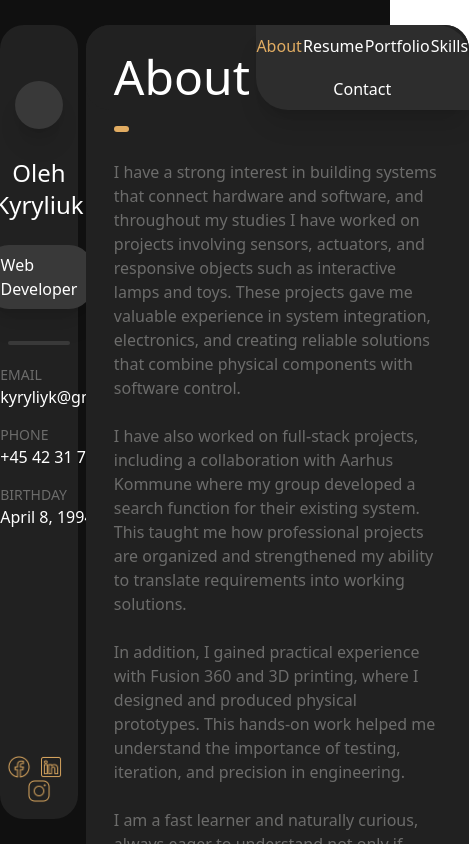
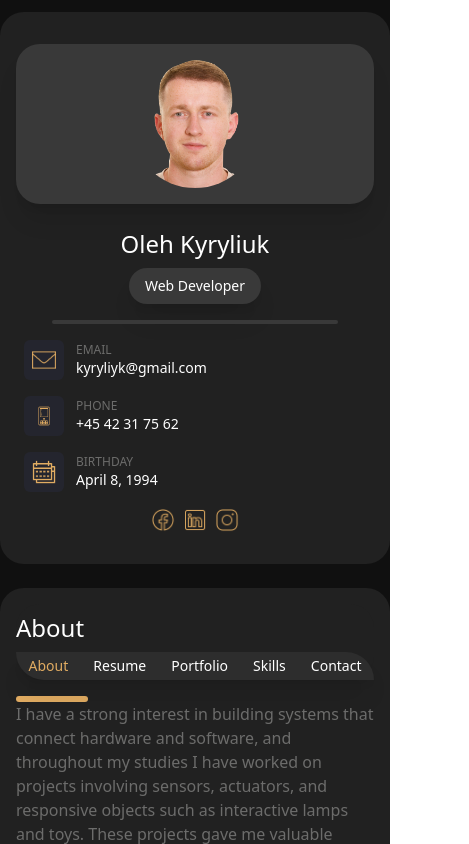
Before and after one commit to oleh080494/olehkyryliuk, a React (Vite) app in the folder client/: page / in a window 390 px wide. Shown: the top 844 px of the page, 469 px wide, since content can reach past the window. Built offline with nearby package versions, Linux system fonts and the light colour scheme; no server answers.

Commit message:
Phone view

```diff
--- a/client/src/App.jsx
+++ b/client/src/App.jsx
@@ -5,17 +5,10 @@ import Portfolio from "./subsections/portfolio.jsx";
 import Projects from "./subsections/projects.jsx";
 import Contact from "./subsections/contact.jsx";
 
-
-
 function App() {
     const [number, setNumber] = useState(0);
     const [backendData, setBackendData] = useState({});
     const [active, setActive] = useState("about");
-    const [subsectionHeader, setSubsectionHeader] = useState("About");
-
-    function increment() {
-        setNumber((prev) => prev + 1);
-    }
 
     function renderSection() {
         switch (active) {
@@ -38,165 +31,101 @@ function App() {
         about: "About",
         resume: "Resume",
         portfolio: "Portfolio",
-        projects: "Projects",
+        projects: "Skills",
         contact: "Contact"
     };
 
-
     useEffect(() => {
-        //for development fetch("/api")
-        //for production
-        //const apiUrl = import.meta.env.VITE_API_URL || "";
-        //fetch(`${apiUrl}/api`).then(
-        fetch("/api").then(
-            res => res.json()
-        ).then(data => {
-            console.log(data);
-            setBackendData(data);
-        })
+        fetch("/api")
+            .then(res => res.json())
+            .then(data => {
+                console.log(data);
+                setBackendData(data);
+            });
     }, []);
 
     return (
-        <>
-            <div className="h-screen-auto bg-[#101010] flex flex-row">
-                <div className="flex flex-col w-[20vw] h-[94vh]   mt-[3vh] mb-[3vh] items-center justify-center bg-[#212121] rounded-3xl">
-                    <div className="ml-14 mb-7 mr-14 mt-14 flex-wrap  bg-[#393939] rounded-3xl shadow-xl">
-                        <img className="m-0 p-6 object-contain" src="/oleh_photo.png" alt="oleh photo" />
+        <div className="min-h-screen bg-[#101010] flex flex-col md:flex-row">
+            {/* Sidebar */}
+            <div className="flex flex-col w-full md:w-[20vw] h-auto md:h-[94vh] mt-3 mb-3 items-center justify-start md:justify-center bg-[#212121] rounded-3xl p-4 md:p-0">
+                <div className="ml-0 md:ml-14 mb-4 mt-4 w-full md:w-auto flex justify-center bg-[#393939] rounded-3xl shadow-xl p-4">
+                    <img
+                        className="object-contain w-32 h-32 md:w-auto md:h-auto rounded-full"
+                        src="/oleh_photo.png"
+                        alt="oleh photo"
+                    />
+                </div>
+                <div className="text-white text-2xl sm:text-3xl md:text-4xl lg:text-5xl font-sans text-center mt-2">Oleh Kyryliuk</div>
+                <div className="flex justify-center mt-2 md:mt-6">
+                    <div className="bg-[#393939] rounded-3xl px-4 py-2 shadow-xl">
+                        <h3 className="text-white text-sm sm:text-base md:text-lg">Web Developer</h3>
                     </div>
-                    <div className="text-white text-2xl sm:text-3xl md:text-4xl lg:text-5xl font-sans text-center">Oleh Kyryliuk</div>
-                    <div className="flex justify-center">
-                        <div className=" bg-[#393939] mt-6 rounded-3xl inline-block px-4 py-2 shadow-xl">
-                            <h3 className="text-[#FFFFFF]">Web Developer</h3>
-                        </div>
-                    </div>
+                </div>
 
-                    <div className="mt-8 mr-4 ml-4 bg-[#393939] h-1 w-4/5 rounded-2xl"></div>
+                <div className="mt-4 md:mt-8 w-4/5 bg-[#393939] h-1 rounded-2xl"></div>
 
-                    <div className="flex flex-col space-y-4 ml-4 mt-5">
-
-                        <div className="flex items-center">
+                <div className="flex flex-col space-y-4 mt-4 md:mt-5 w-full">
+                    {/* Contact info */}
+                    {[
+                        { icon: "/email.png", label: "EMAIL", value: "kyryliyk@gmail.com" },
+                        { icon: "/mobile.png", label: "PHONE", value: "+45 42 31 75 62" },
+                        { icon: "/calender.png", label: "BIRTHDAY", value: "April 8, 1994" }
+                    ].map((info, idx) => (
+                        <div key={idx} className="flex items-center px-2 md:px-4">
                             <div className="h-10 w-10 flex items-center justify-center rounded-md bg-[#24252e]">
-                                <img className="h-6 w-6 object-contain" src="/email.png" alt="email" />
+                                <img className="h-6 w-6 object-contain" src={info.icon} alt={info.label} />
                             </div>
-                            <div className="flex flex-col ml-4">
-                                <div className="text-[#6c6c6b] text-sm">EMAIL</div>
-                                <div className="text-[#FFFFFF] text-base">kyryliyk@gmail.com</div>
+                            <div className="flex flex-col ml-3">
+                                <div className="text-[#6c6c6b] text-xs sm:text-sm">{info.label}</div>
+                                <div className="text-white text-sm sm:text-base">{info.value}</div>
                             </div>
                         </div>
+                    ))}
+                </div>
 
+                <div className="flex flex-row flex-wrap space-x-2 justify-center mt-4 md:mt-auto mb-4">
+                    {[
+                        { link: "https://www.facebook.com/share/17FZWXjmhM/?mibextid=wwXIfr", icon: "/facebook.png", title: "Facebook" },
+                        { link: "https://www.linkedin.com/in/oleh-kyryliuk/", icon: "/linkedin.png", title: "LinkedIn" },
+                        { link: "https://www.instagram.com/kyryliuk.oleh/?igsh=MTlzNG11M2YxczA%3D&utm_source=qr#", icon: "/instagram.png", title: "Instagram" }
+                    ].map((social, idx) => (
+                        <a key={idx} href={social.link} target="_blank" rel="noopener noreferrer" title={`Visit my ${social.title}`}>
+                            <img className="h-6 w-6 cursor-pointer" src={social.icon} alt={social.title} />
+                        </a>
+                    ))}
+                </div>
+            </div>
 
-                        <div className="flex items-center">
-                            <div className="h-10 w-10 flex items-center justify-center rounded-md bg-[#24252e]">
-                                <img className="h-6 w-6 object-contain" src="/mobile.png" alt="phone" />
-                            </div>
-                            <div className="flex flex-col ml-4">
-                                <div className="text-[#6c6c6b] text-sm">PHONE</div>
-                                <div className="text-[#FFFFFF] text-base">+45 42 31 75 62</div>
-                            </div>
-                        </div>
-
-
-                        <div className="flex items-center">
-                            <div className="h-10 w-10 flex items-center justify-center rounded-md bg-[#24252e]">
-                                <img className="h-6 w-6 object-contain" src="/calender.png" alt="birthday" />
-                            </div>
-                            <div className="flex flex-col ml-4">
-                                <div className="text-[#6c6c6b] text-sm">BIRTHDAY</div>
-                                <div className="text-[#FFFFFF] text-base">April 8, 1994</div>
-                            </div>
-                        </div>
-                    </div>
-
-                    <div className="flex flex-row flex-wrap space-x-2 justify-center mt-auto mb-4">
-                        <a
-                            href="https://www.facebook.com/share/17FZWXjmhM/?mibextid=wwXIfr"
-                            target="_blank"
-                            rel="noopener noreferrer"
-                            title="Visit my Facebook"
-                        >
-                            <img className="h-6 w-6 cursor-pointer" src="/facebook.png" alt="facebook" />
-                        </a>
-                        <a
-                            href="https://www.linkedin.com/in/oleh-kyryliuk/"
-                            target="_blank"
-                            rel="noopener noreferrer"
-                            title="Visit my LinkedIn"
-                        >
-                            <img className="h-6 w-6 cursor-pointer" src="/linkedin.png" alt="linkedin" />
-                        </a>
-                        <a
-                            href="https://www.instagram.com/kyryliuk.oleh/?igsh=MTlzNG11M2YxczA%3D&utm_source=qr#"
-                            target="_blank"
-                            rel="noopener noreferrer"
-                            title="Visit my Instagram"
-                        >
-                            <img className="h-6 w-6 cursor-pointer" src="/instagram.png" alt="instagram" />
-                        </a>
-                    </div>
-
-                </div>
-                <div className="flex-1 h-auto mt-[3vh] mb-[3vh] ml-[2vw] bg-[#212121] rounded-3xl">
-                    <div className="flex flex-row h-[10vh] bg-[#212121] rounded-3xl">
-
-                        <div key={active} className="text-[#FFFFFF] w-2/5 mt-7 ml-7 text-5xl animate-fadeIn">{sectionHeaders[active]}</div>
-
-                        <div className="flex flex-row flex-wrap w-3/5 bg-[#2d2d2d] rounded-bl-4xl rounded-tr-4xl place-content-around items-center shadow-xl">
+            {/* Main content */}
+            <div className="flex-1 h-auto mt-3 mb-3 md:ml-2 bg-[#212121] rounded-3xl p-4 md:p-6">
+                {/* Header + Navigation */}
+                <div className="flex flex-col md:flex-row h-auto md:h-[10vh] bg-[#212121] rounded-3xl">
+                    <div key={active} className="text-white w-full md:w-2/5 mt-2 md:mt-7 text-2xl sm:text-3xl md:text-5xl animate-fadeIn">{sectionHeaders[active]}</div>
+                    <div className="flex flex-row flex-wrap w-full md:w-3/5 bg-[#2d2d2d] rounded-bl-4xl rounded-tr-4xl place-content-around items-center shadow-xl mt-2 md:mt-0">
+                        {["about", "resume", "portfolio", "projects", "contact"].map((sec, idx) => (
                             <div
-                                id="about"
-                                onClick={() => setActive("about")}
-                                className={`animate-fadeIn-section cursor-pointer ${
-                                    active === "about" ? "text-[#E1AC62]" : "text-white"
+                                key={idx}
+                                onClick={() => setActive(sec)}
+                                className={`cursor-pointer px-2 py-1 md:px-4 md:py-2 text-sm sm:text-base md:text-lg ${
+                                    active === sec ? "text-[#E1AC62]" : "text-white"
                                 }`}
                             >
-                                About
+                                {sec === "projects" ? "Skills" : sec.charAt(0).toUpperCase() + sec.slice(1)}
                             </div>
-                            <div
-                                id="resume"
-                                onClick={() => setActive("resume")}
-                                className={`cursor-pointer ${
-                                    active === "resume" ? "text-[#E1AC62]" : "text-white"
-                                }`}
-                            >
-                                Resume
-                            </div>
-                            <div
-                                id="portfolio"
-                                onClick={() => setActive("portfolio")}
-                                className={`cursor-pointer ${
-                                    active === "portfolio" ? "text-[#E1AC62]" : "text-white"
-                                }`}
-                            >
-                                Portfolio
-                            </div>
-                            <div
-                                id="projects"
-                                onClick={() => setActive("projects")}
-                                className={`cursor-pointer ${
-                                    active === "projects" ? "text-[#E1AC62]" : "text-white"
-                                }`}
-                            >
-                                Skills
-                            </div>
-                            <div
-                                id="contact"
-                                onClick={() => setActive("contact")}
-                                className={`cursor-pointer ${
-                                    active === "contact" ? "text-[#E1AC62]" : "text-white"
-                                }`}
-                            >
-                                Contact
-                            </div>
-                        </div>
+                        ))}
                     </div>
-                    <div className="bg-[#E1AC62] h-1.5 w-[4vw] rounded-2xl ml-7 mt-4"></div>
-                    <div id="subsections" className="m-7">
-                        <div key={active} className="animate-fadeIn">
-                            {renderSection()}
-                        </div>
+                </div>
+
+                <div className="bg-[#E1AC62] h-1.5 w-[20%] md:w-[4vw] rounded-2xl mt-4 md:mt-4 ml-0 md:ml-7"></div>
+
+                {/* Subsection content */}
+                <div id="subsections" className="m-0 md:m-7">
+                    <div key={active} className="animate-fadeIn">
+                        {renderSection()}
                     </div>
                 </div>
             </div>
-        </>
+        </div>
     );
 }
 
--- a/client/src/subsections/portfolio.jsx
+++ b/client/src/subsections/portfolio.jsx
@@ -1,4 +1,4 @@
-import React, {act, useState} from 'react'
+import React, { useState } from 'react';
 
 function Portfolio() {
     const [activeTab, setActiveTab] = useState("Hardware");
@@ -9,104 +9,50 @@ function Portfolio() {
         {id:3, category: "Hardware", alt: "interactive lamp", img: "/interactive_lamp.png", link: "https://drive.google.com/file/d/1cwS4NTWL1y6UdeUrmgpy0Q85i6eL37wU/view?usp=drive_link"},
         {id:4, category: "Software", alt: "aarhus kommune", img: "/aarhus_kommune.png", link: "https://drive.google.com/file/d/1pt7lDjj0Ujz1Ey8RvTM8dxw1dq-VnZ_x/view?usp=drive_link"},
         {id:5, category: "Software", alt: "website portfolio", img: "/website_portfolio.png", link: "https://olehkyryliuk.com/"},
+    ];
 
-    ]
+    const filteredProjects = activeTab === "All" ? projects : projects.filter(p => p.category === activeTab);
+
     return (
-        <>
-            <div className="flex flex-row gap-8">
+        <div className="p-4">
+            {/* Tabs */}
+            <div className="flex flex-row gap-4 justify-center mb-6">
+                {["All", "Hardware", "Software"].map(tab => (
                     <div
-                    id="all"
-                    onClick={()=>setActiveTab("All")}
-                    className={`animate-fadeIn ${activeTab === "All" ? "text-[#E1AC62]" : "text-white"} cursor-pointer`}
+                        key={tab}
+                        onClick={() => setActiveTab(tab)}
+                        className={`cursor-pointer px-3 py-1 rounded-md transition-colors duration-200 ${
+                            activeTab === tab ? "text-[#E1AC62] bg-[#2d2d2d]" : "text-white hover:text-[#E1AC62]"
+                        }`}
                     >
-                    All
+                        {tab}
+                    </div>
+                ))}
             </div>
 
-                <div
-                    id="hardware"
-                    onClick={()=>setActiveTab("Hardware")}
-                    className={`animate-fadeIn ${activeTab === "Hardware" ? "text-[#E1AC62]" : "text-white"} cursor-pointer`}
-                >
-                    Hardware
-                </div>
-                <div
-                    id="software"
-                    onClick={()=>setActiveTab("Software")}
-                    className={`animate-fadeIn ${activeTab === "Software" ? "text-[#E1AC62]" : "text-white"} cursor-pointer`}
-                >
-                    Software
-                </div>
-            </div>
-
-            {activeTab === "All" && (
-                <div className="flex flex-wrap m-7">
-                    {projects.map(p => (
+            {/* Projects Grid */}
+            <div className="grid grid-cols-1 sm:grid-cols-2 md:grid-cols-3 gap-4">
+                {filteredProjects.map(p => (
                     <a
                         key={p.id}
                         href={p.link}
                         target="_blank"
                         rel="noopener noreferrer"
-                            className="basis-1/3 p-4"
+                        className="w-full"
                         title={p.alt}
                     >
+                        <div className="aspect-w-4 aspect-h-3">
                             <img
-                                className="w-full h-full rounded-3xl transition duration-300 ease-in-out hover:brightness-50 hover:scale-110 border-1 border-[#E1AC62] animate-fadeIn"
+                                className="w-full h-full object-cover rounded-3xl transition duration-300 ease-in-out hover:brightness-50 hover:scale-110 border-1 border-[#E1AC62]"
                                 src={p.img}
                                 alt={p.alt}
                             />
+                        </div>
                     </a>
                 ))}
             </div>
-            )}
-
-            {activeTab === "Hardware" && (
-                <div className="flex flex-wrap justify-start m-7">
-                    {projects.filter(p => p.category === activeTab)
-                        .map((p) => (
-                            <a
-                                key={p.id}
-                                href={p.link}
-                                target="_blank"
-                                rel="noopener noreferrer"
-                                className="basis-1/3 p-4"
-                            >
-                                <img
-                                    className="w-full h-full rounded-3xl transition duration-300 ease-in-out hover:brightness-50 hover:scale-110 border-1 border-[#E1AC62] animate-fadeIn"
-                                    src={p.img}
-                                    alt={p.alt}
-                                />
-                            </a>
-                        ))}
         </div>
-            )}
-
-            {activeTab === "Software" && (
-                <div className="flex flex-wrap justify-start m-7">
-                    {projects.filter(p => p.category === activeTab)
-                        .map((p) => (
-                            <a
-                                key={p.id}
-                                href={p.link}
-                                target="_blank"
-                                rel="noopener noreferrer"
-                                className="flex-none w-1/3 p-4"
-                            >
-                                <img
-                                    className="w-full h-full rounded-3xl transition duration-300 ease-in-out hover:brightness-50 hover:scale-110 border-1 border-[#E1AC62] animate-fadeIn"
-                                    src={p.img}
-                                    alt={p.alt}
-                                />
-                            </a>
-                        ))}
-                </div>
-            )}
-
-
-
-        </>
-
-
-    )
+    );
 }
 
-export default Portfolio
+export default Portfolio;
```
Lines whose indentation alone changed are shown as unchanged.
